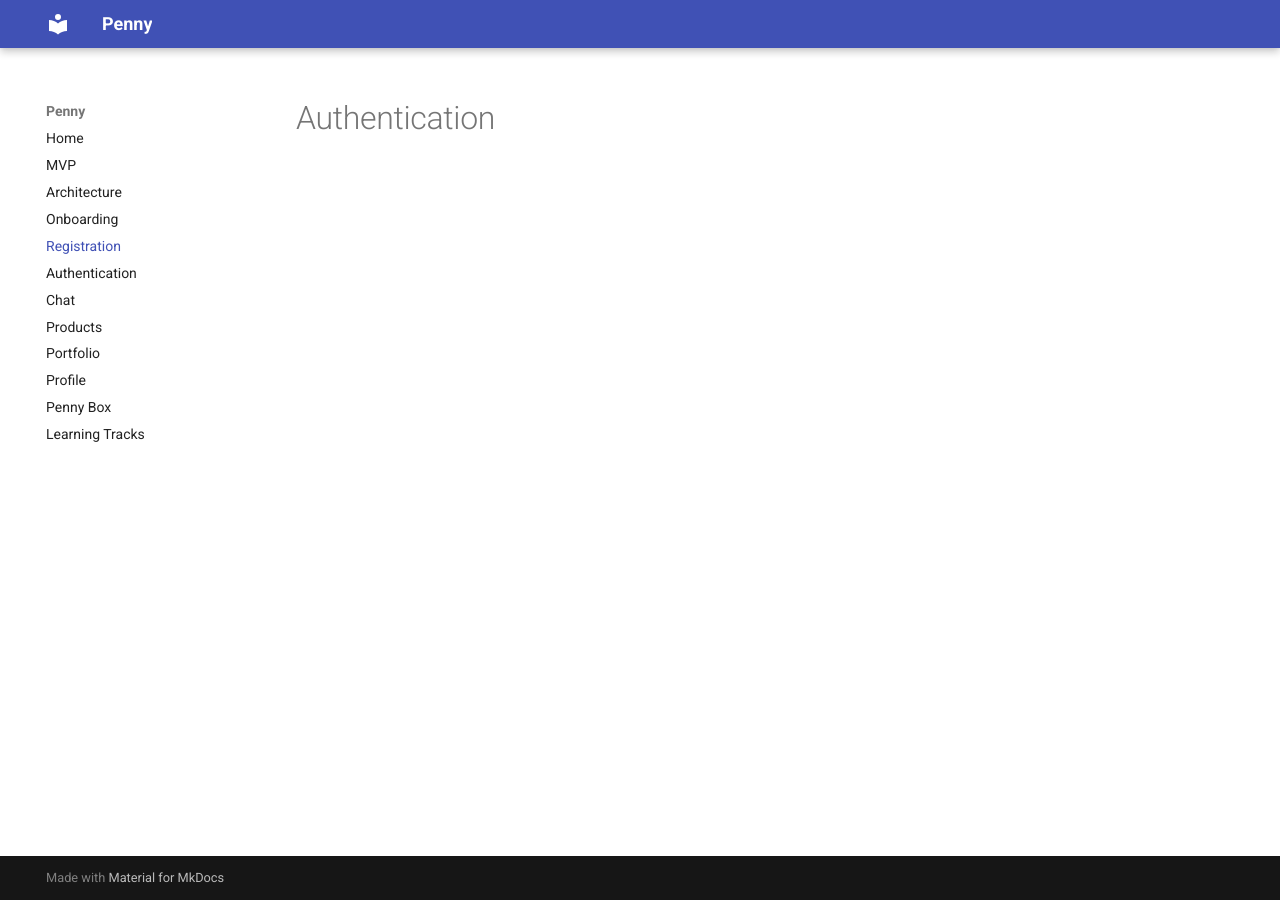
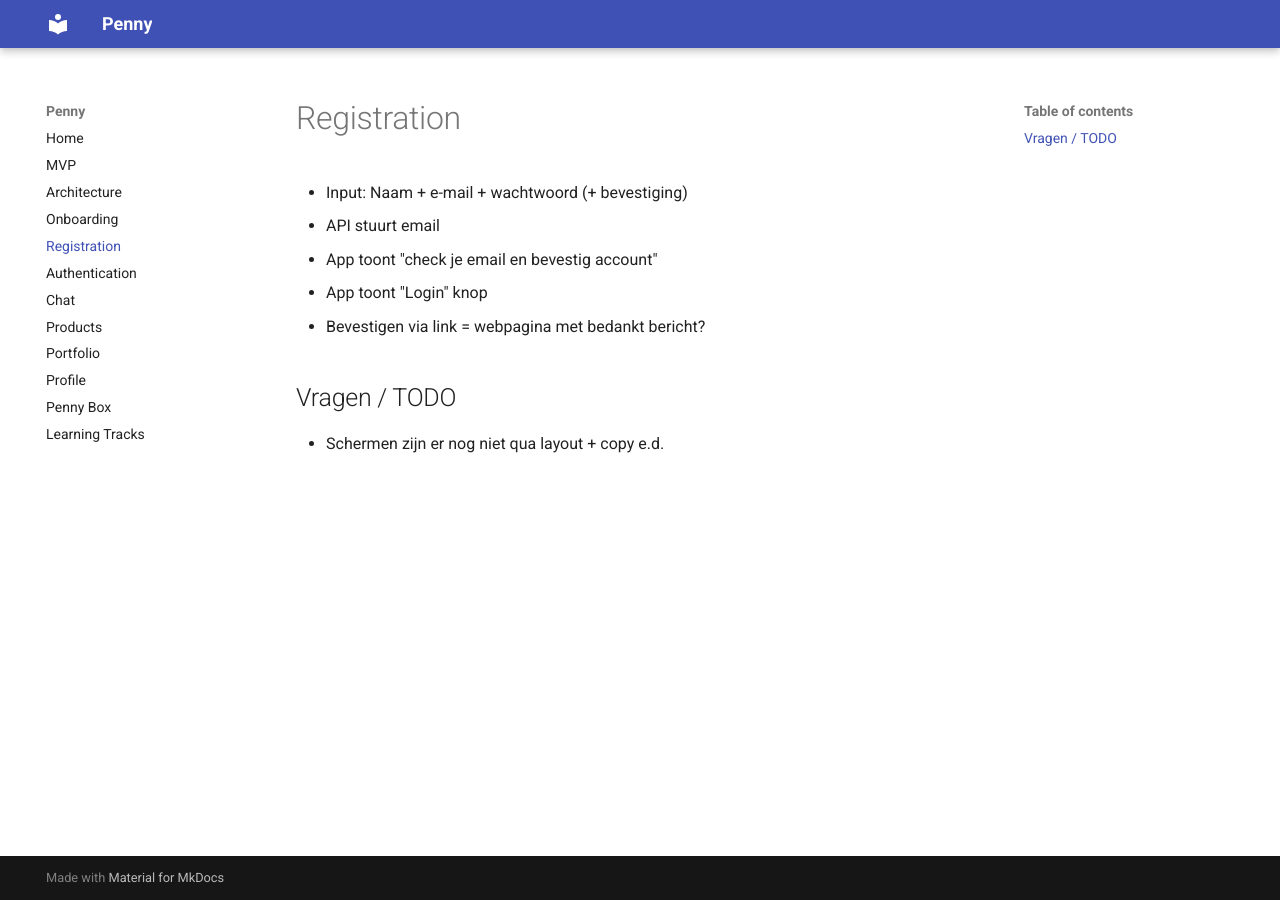
Before and after one commit to hiddebraun/penny-docs, an MkDocs documentation site: the page built from docs/registration/index.md, in a window 1280 px wide. Built offline with MkDocs 1.6.1 and Material for MkDocs 9.7.7, drawn with Linux system fonts in a browser that asks for light colours.

Commit message:
Adding stuff

```diff
--- a/docs/registration/index.md
+++ b/docs/registration/index.md
@@ -1 +1,11 @@
-# Authentication
+# Registration
+
+- Input: Naam + e-mail + wachtwoord (+ bevestiging)
+- API stuurt email
+- App toont "check je email en bevestig account"
+- App toont "Login" knop
+- Bevestigen via link = webpagina met bedankt bericht?
+
+## Vragen / TODO
+
+- Schermen zijn er nog niet qua layout + copy e.d.
```
Also changed, not shown: docs/onboarding/index.md (+2 -0 lines).
